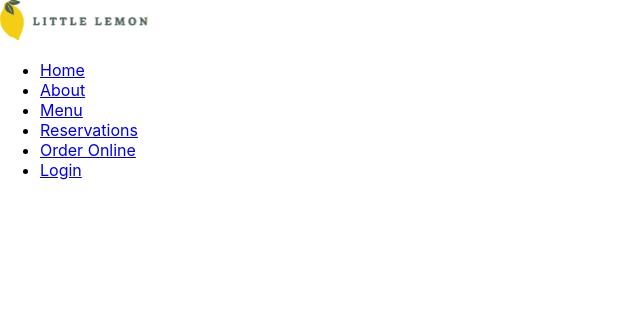
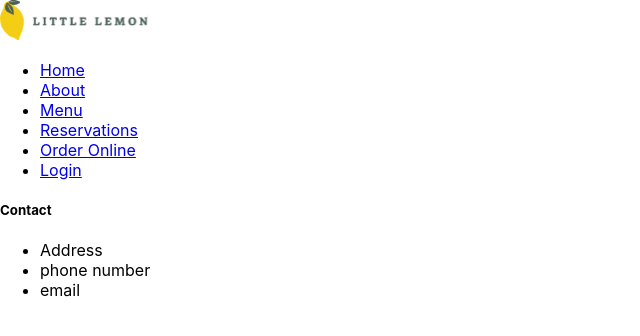
Before and after one commit to iAMSagar44/capstoneproject, a React (Create React App) app: page / in a window 1280 px wide. Shown: the top 336 px of the page, without its empty margins (0-640 px from the left). Built offline with nearby package versions, Linux system fonts and the light colour scheme.

Commit message:
Update Footer component and add meta OG tags

```diff
--- a/public/index.html
+++ b/public/index.html
@@ -5,6 +5,10 @@
     <link rel="icon" href="%PUBLIC_URL%/favicon.ico" />
     <meta name="viewport" content="width=device-width, initial-scale=1" />
     <meta name="theme-color" content="#000000" />
+    <meta name="description" content="Little Lemon is a family owned Mediterranean restaurant, focussed on traditional recipes served with a modern twist"/>
+    <meta name="og:description" content="Little Lemon is a family owned Mediterranean restaurant, focussed on traditional recipes served with a modern twist"/>
+    <meta name="og:title" content="Little Lemon"/>
+    <meta name="og:image" content="src/assets/Logo.svg"/>
     <meta
       name="description"
       content="Web site created using create-react-app"
--- a/src/components/Footer.js
+++ b/src/components/Footer.js
@@ -2,7 +2,14 @@ import React from "react";
 
 const Footer = () => {
     return(
-        <footer></footer>
+        <footer>
+            <h5>Contact</h5>
+            <ul>
+                <li>Address</li>
+                <li>phone number</li>
+                <li>email</li>
+            </ul>
+        </footer>
     )
 }
 
```
